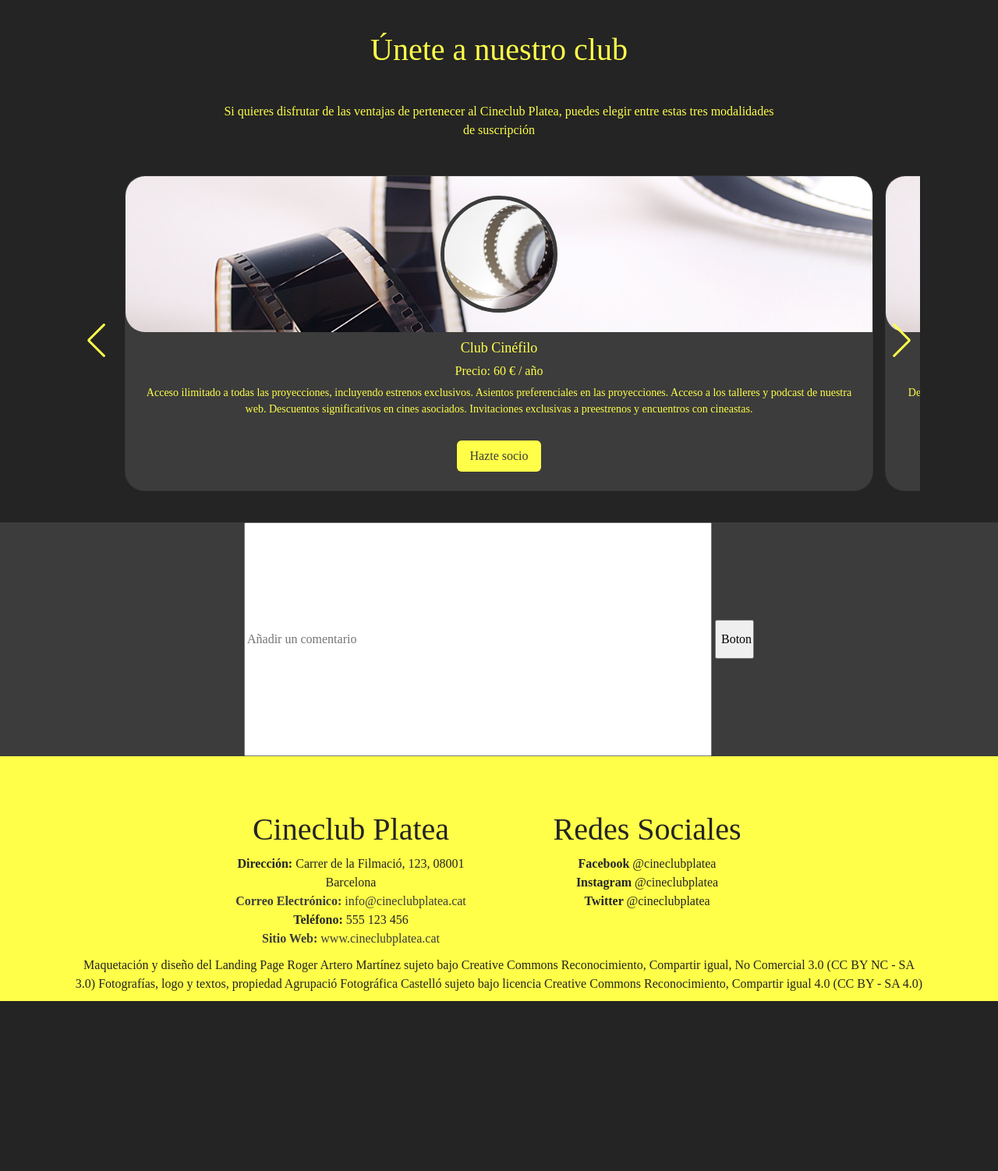
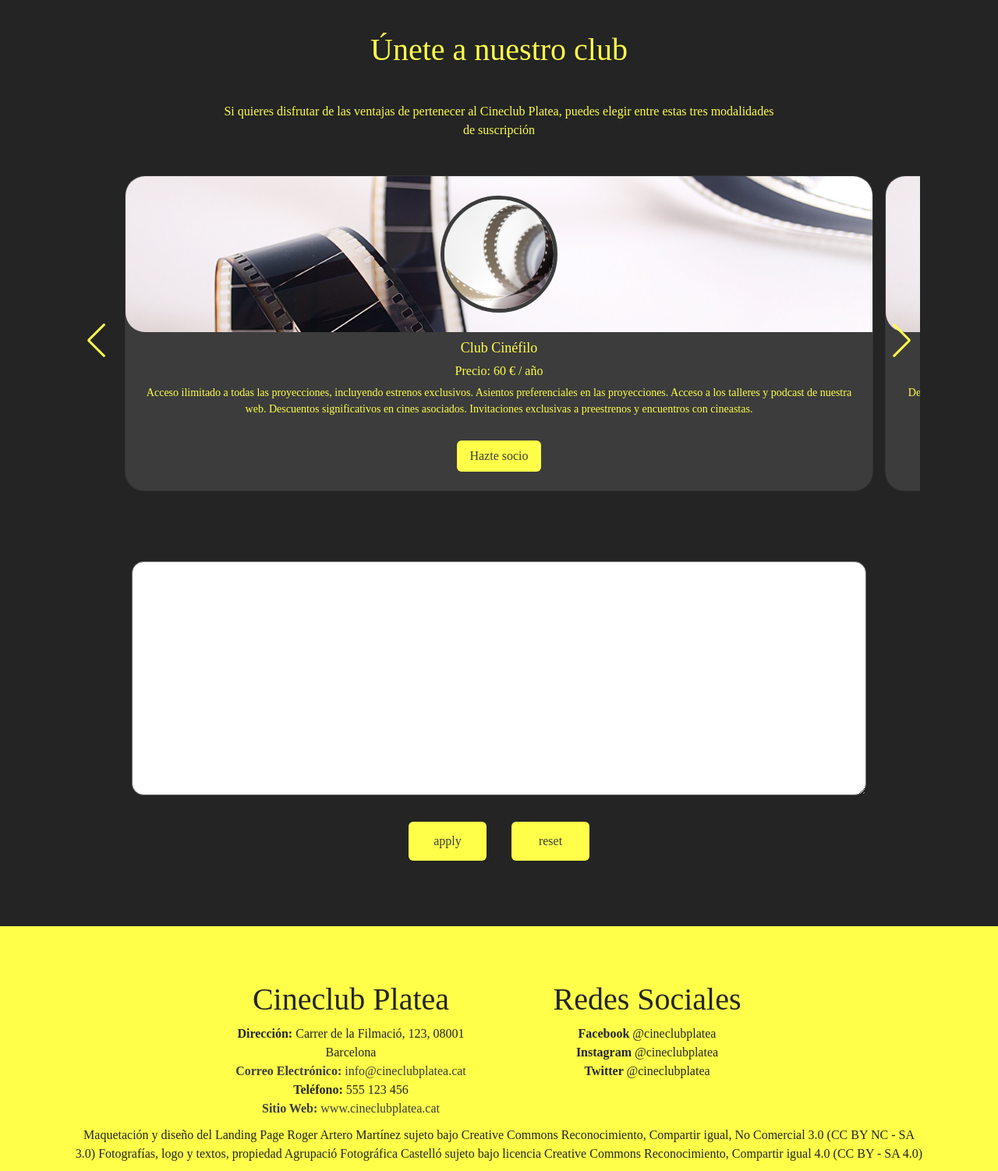
Before and after one commit to xorsch/CinemesPlatea, a PHP site: page / in a window 1280 px wide. Shown: the part 1635-3137 px from the top of the page at 78% size. Before the commit the page ends 2919 px from the top, so only its background shows below. Run offline with PHP 8.4, Linux system fonts and the light colour scheme.

Commit message:
arreglo formulario comentarios

```diff
--- a/web/css/grid.css
+++ b/web/css/grid.css
@@ -427,18 +427,42 @@ p {
 }
 
 /* Formulario comentario */
+.section-area{
+  min-height: 40vh;
+  padding: 50px;
+}
 .comment-area {
   display: flex;
   justify-content: center;
   align-items: center;
-  height: 300px;
 }
 #comentArea{
   height: 300px;
-  width: 600px;
+  width: 100%;
   text-align: start;
   top: 0;
+  border-radius: 15px;
+  overflow: hidden;
 }
+textarea{
+  padding: 20px;
+}
+
+.coment{
+  display: flex;
+  flex-direction: column;
+  align-items: center;
+}
+input#comment-btn, input#reset-btn {
+  height: 50px;
+  width: 100px;
+}
+.coment-button{
+  padding: 20px;
+  display: inline;
+  justify-content: space-between;
+  }
+
 /* Botón flotante scrollToTop*/
 
 #scrolltotop_parent {
--- a/web/index.html
+++ b/web/index.html
@@ -297,16 +297,31 @@
       </div>
     </section>
 
+    <section class="section-area">
+      <div class="container">
+        <div class="row">
+          <div class="col-xs-12 col-sm-12 col-md-12 col-lg-12">
+
+
     <div class="comment-area">
       <form action="#Comentario.php">
-        <input type="area" alt="Caja_de_comentarios" placeholder="Añadir un comentario" id="comentArea"/>
-        <input type="button" alt="Boton_submit" id="comment-btn" value="Boton"/>
+        <div class="coment">
+        <textarea name="comentArea" id="comentArea" cols="100" rows="10"></textarea>
+          <div class="coment-button">
+        <input class="button" type="submit" alt="Boton_submit" id="comment-btn" value="apply"/>
+        <input class="button" type="reset" alt="Boton_reset" id="reset-btn" value="reset"/>
+          </div>
+        </div>
       </form>
     </div>
     <!-- Boton flotante STT-->
     <div id="scrolltotop_parent">
       <svg xmlns="http://www.w3.org/2000/svg" id="scrolltotop_arrow" viewBox="0 0 32 32"><g data-name="90-Arrow Up"><path d="M16 0a16 16 0 1 0 16 16A16 16 0 0 0 16 0zm0 30a14 14 0 1 1 14-14 14 14 0 0 1-14 14z"/><path d="m15.29 10.29-8 8L8.7 19.7l7.3-7.29 7.29 7.29 1.41-1.41-8-8a1 1 0 0 0-1.41 0z"/></g></svg>
     </div>
+          </div>
+        </div>
+      </div>
+    </section>
 
     <footer id="footer">
       <div class="container">
```
